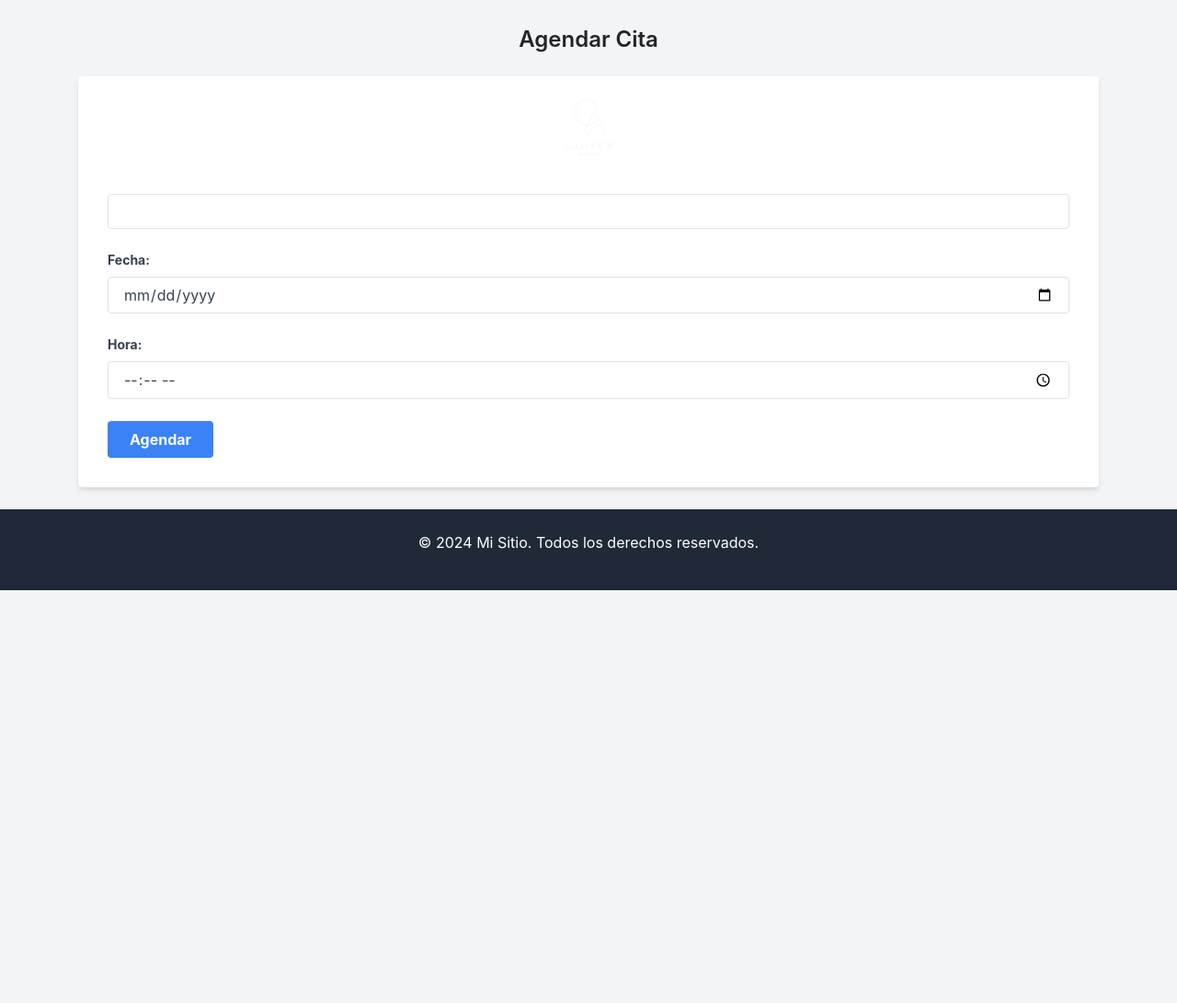
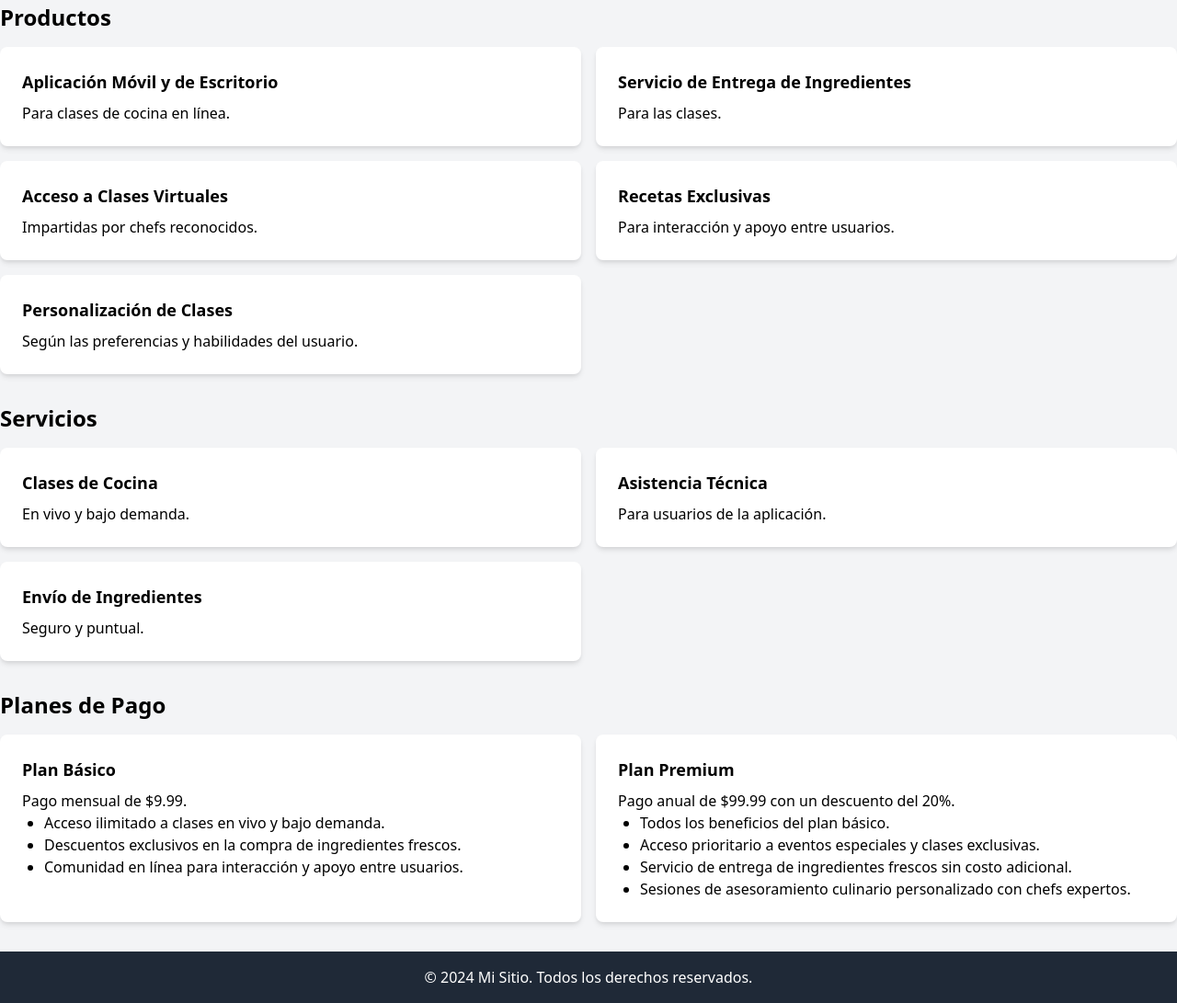
Before and after one commit to LuiiiiDev/CulinArte, a plain HTML site: page pages/servicios.html in a window 1280 px wide. Shown: the part 93-1184 px from the top of the page at 92% size. Before the commit the page ends 800 px from the top, so only its background shows below. Drawn offline with nearby package versions, Linux system fonts and the light colour scheme.

Commit message:
oli crayoli

```diff
--- a/pages/servicios.html
+++ b/pages/servicios.html
@@ -1,14 +1,13 @@
 <!DOCTYPE html>
 <html lang="es">
-
 <head>
   <meta charset="UTF-8">
   <meta name="viewport" content="width=device-width, initial-scale=1.0">
-  <title>Culin Arte - Servicios</title>
+  <title>Acerca de</title>
+  <!-- Enlace al CDN de Tailwind CSS -->
   <link href="https://cdn.jsdelivr.net/npm/tailwindcss@2.2.19/dist/tailwind.min.css" rel="stylesheet">
-  <link href="https://maxcdn.bootstrapcdn.com/bootstrap/4.5.2/css/bootstrap.min.css" rel="stylesheet">
-</head>
   <style>
+    /* Estilos personalizados */
     .product-card, .service-card, .plan-card {
       transition: transform 0.3s;
     }
@@ -17,7 +16,7 @@
       transform: translateY(-10px);
     }
   </style>
-<body class="bg-gray-100">
+</head>
 
 <nav class="bg-gray-800 text-white py-4">
   <div class="container mx-auto flex justify-between items-center">
@@ -34,50 +33,83 @@
   </div>
 </nav>
 
-  <div class="container mx-auto mt-8">
-    <h2 class="text-center text-2xl font-semibold mb-4">Agendar Cita</h2>
-    <form id="citaForm" class="bg-white shadow-md rounded px-8 pt-6 pb-8 mb-4">
-      <div class="mb-4 flex items-center justify-center">
-        <label for="nombre" class="block">
-          <img src="../imgs/Logo-removebg-preview.png" alt="Imagen" class="h-16 w-16 mb-2">
-        </label>
+
+
+<body class="bg-gray-100">
+  <div class="container mx-auto">
+    <!-- Productos -->
+    <div class="my-8">
+      <h2 class="text-2xl font-bold mb-4">Productos</h2>
+      <div class="grid grid-cols-1 md:grid-cols-2 gap-4">
+        <div class="bg-white rounded-lg shadow-md p-6 product-card">
+          <h3 class="text-lg font-bold mb-2">Aplicación Móvil y de Escritorio</h3>
+          <p>Para clases de cocina en línea.</p>
         </div>
-      <div class="mb-4">
-        <input type="text" class="appearance-none border rounded w-full py-2 px-3 text-gray-700 leading-tight focus:outline-none focus:shadow-outline" id="nombre" name="nombre" required>
+        <div class="bg-white rounded-lg shadow-md p-6 product-card">
+          <h3 class="text-lg font-bold mb-2">Servicio de Entrega de Ingredientes</h3>
+          <p>Para las clases.</p>
         </div>
-      <div class="mb-4">
-        <label class="block text-gray-700 text-sm font-bold mb-2" for="fecha">Fecha:</label>
-        <input type="date" class="appearance-none border rounded w-full py-2 px-3 text-gray-700 leading-tight focus:outline-none focus:shadow-outline" id="fecha" name="fecha" required>
+        <div class="bg-white rounded-lg shadow-md p-6 product-card">
+          <h3 class="text-lg font-bold mb-2">Acceso a Clases Virtuales</h3>
+          <p>Impartidas por chefs reconocidos.</p>
         </div>
-      <div class="mb-6">
-        <label class="block text-gray-700 text-sm font-bold mb-2" for="hora">Hora:</label>
-        <input type="time" class="appearance-none border rounded w-full py-2 px-3 text-gray-700 leading-tight focus:outline-none focus:shadow-outline" id="hora" name="hora" required>
+        <div class="bg-white rounded-lg shadow-md p-6 product-card">
+          <h3 class="text-lg font-bold mb-2">Recetas Exclusivas</h3>
+          <p>Para interacción y apoyo entre usuarios.</p>
         </div>
-      <div class="flex items-center justify-between">
-        <button type="submit" class="bg-blue-500 hover:bg-blue-700 text-white font-bold py-2 px-4 rounded focus:outline-none focus:shadow-outline">Agendar</button>
+        <div class="bg-white rounded-lg shadow-md p-6 product-card">
+          <h3 class="text-lg font-bold mb-2">Personalización de Clases</h3>
+          <p>Según las preferencias y habilidades del usuario.</p>
         </div>
-    </form>
+      </div>
     </div>
 
-  <!-- SweetAlert JS -->
-  <script src="https://cdnjs.cloudflare.com/ajax/libs/sweetalert/2.1.2/sweetalert.min.js"></script>
-  <script>
-    document.getElementById('citaForm').addEventListener('submit', function(e) {
-      e.preventDefault();
-      const nombre = document.getElementById('nombre').value;
-      const fecha = document.getElementById('fecha').value;
-      const hora = document.getElementById('hora').value;
+    <!-- Servicios -->
+    <div class="my-8">
+      <h2 class="text-2xl font-bold mb-4">Servicios</h2>
+      <div class="grid grid-cols-1 md:grid-cols-2 gap-4">
+        <div class="bg-white rounded-lg shadow-md p-6 service-card">
+          <h3 class="text-lg font-bold mb-2">Clases de Cocina</h3>
+          <p>En vivo y bajo demanda.</p>
+        </div>
+        <div class="bg-white rounded-lg shadow-md p-6 service-card">
+          <h3 class="text-lg font-bold mb-2">Asistencia Técnica</h3>
+          <p>Para usuarios de la aplicación.</p>
+        </div>
+        <div class="bg-white rounded-lg shadow-md p-6 service-card">
+          <h3 class="text-lg font-bold mb-2">Envío de Ingredientes</h3>
+          <p>Seguro y puntual.</p>
+        </div>
+      </div>
+    </div>
 
-      // Aquí puedes agregar lógica adicional para enviar los datos a tu backend
-      // y luego mostrar el mensaje de éxito
+    <!-- Planes de Pago -->
+    <div class="my-8">
+      <h2 class="text-2xl font-bold mb-4">Planes de Pago</h2>
+      <div class="grid grid-cols-1 md:grid-cols-2 gap-4">
+        <div class="bg-white rounded-lg shadow-md p-6 plan-card">
+          <h3 class="text-lg font-bold mb-2">Plan Básico</h3>
+          <p>Pago mensual de $9.99.</p>
+          <ul class="list-disc pl-6">
+            <li>Acceso ilimitado a clases en vivo y bajo demanda.</li>
+            <li>Descuentos exclusivos en la compra de ingredientes frescos.</li>
+            <li>Comunidad en línea para interacción y apoyo entre usuarios.</li>
+          </ul>
+        </div>
+        <div class="bg-white rounded-lg shadow-md p-6 plan-card">
+          <h3 class="text-lg font-bold mb-2">Plan Premium</h3>
+          <p>Pago anual de $99.99 con un descuento del 20%.</p>
+          <ul class="list-disc pl-6">
+            <li>Todos los beneficios del plan básico.</li>
+            <li>Acceso prioritario a eventos especiales y clases exclusivas.</li>
+            <li>Servicio de entrega de ingredientes frescos sin costo adicional.</li>
+            <li>Sesiones de asesoramiento culinario personalizado con chefs expertos.</li>
+          </ul>
+        </div>
+      </div>
+    </div>
+  </div>
 
-      // Ejemplo de alerta con SweetAlert
-      swal("Cita Agendada", `Hola ${nombre}, tu cita para el ${fecha} a las ${hora} ha sido agendada correctamente.`, "success");
-
-      // Limpiar el formulario después de la cita agendada
-      document.getElementById('citaForm').reset();
-    });
-  </script>
 
   <footer class="footer py-4 bg-gray-800 text-white text-center">
     <div class="container mx-auto">
@@ -85,10 +117,5 @@
     </div>
   </footer>
 
-  <script src="https://ajax.googleapis.com/ajax/libs/jquery/3.5.1/jquery.min.js"></script>
-  <script src="https://cdnjs.cloudflare.com/ajax/libs/popper.js/1.16.0/umd/popper.min.js"></script>
-  <script src="https://maxcdn.bootstrapcdn.com/bootstrap/4.5.2/js/bootstrap.min.js"></script>
-
 </body>
-
 </html>
```
Lines whose indentation alone changed are shown as unchanged.
